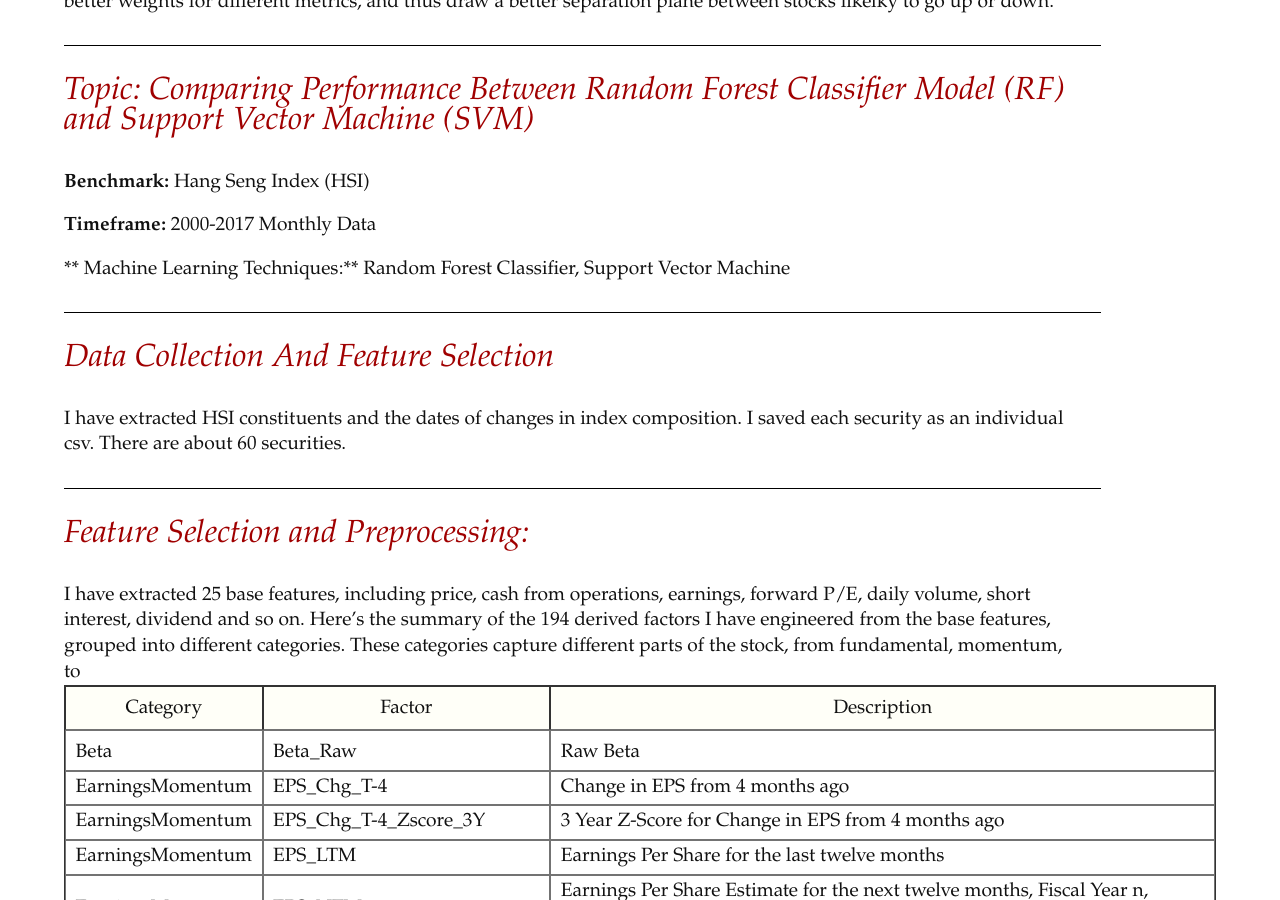
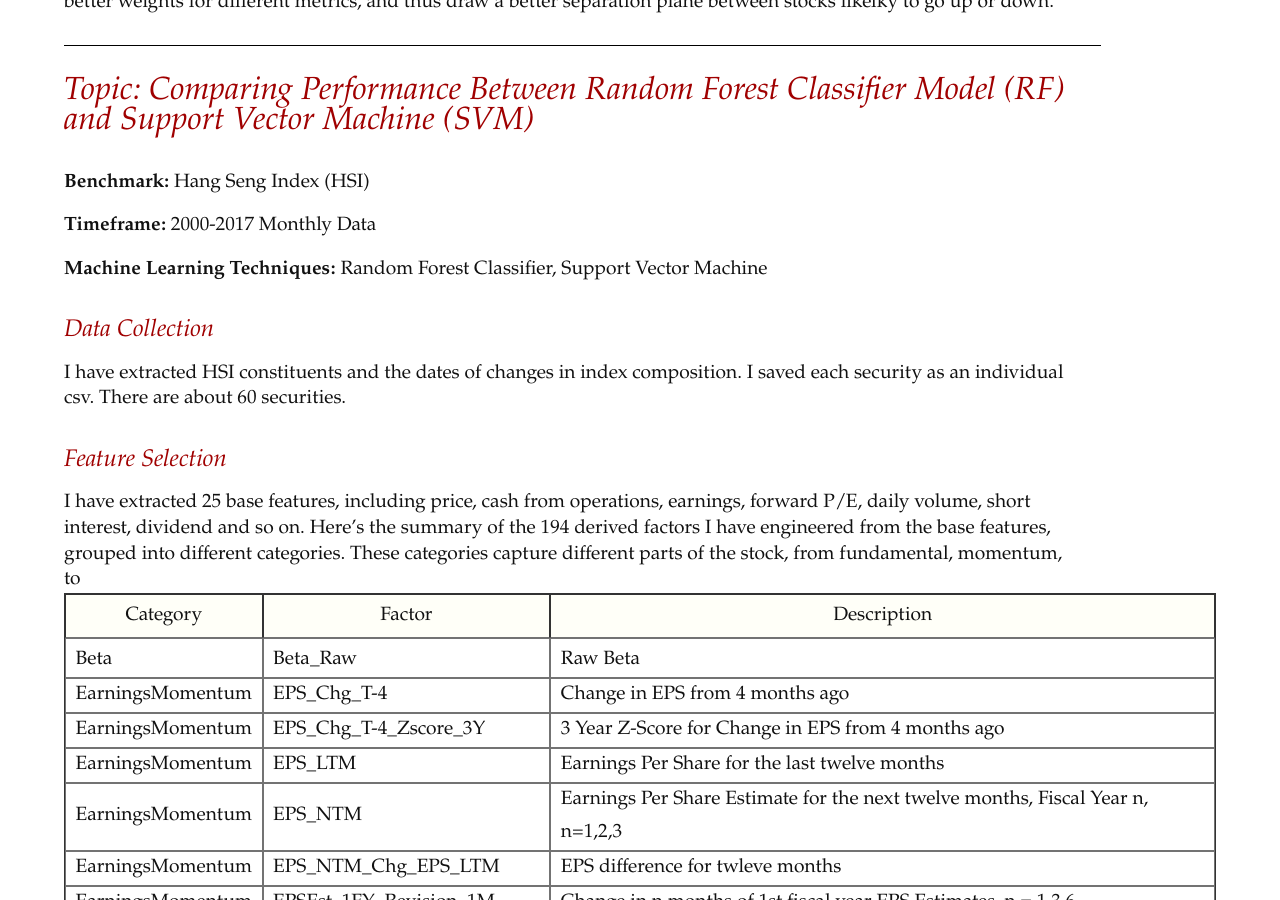
Before and after one commit to vionwinnie/old_website, a Jekyll site: the page built from starstockpicker.md, in a window 1280 px wide and 900 px high, scrolled down 409 px. Built offline with Jekyll 4.4.1, drawn with Linux system fonts in a browser that asks for light colours; nearby versions of some CDN libraries.

Commit message:
Update starstockpicker.md

```diff
--- a/starstockpicker.md
+++ b/starstockpicker.md
@@ -16,13 +16,14 @@
 
 **Timeframe:** 2000-2017 Monthly Data
 
-** Machine Learning Techniques:** Random Forest Classifier, Support Vector Machine
+**Machine Learning Techniques:** Random Forest Classifier, Support Vector Machine
 
-## Data Collection And Feature Selection
+
+### Data Collection
 
 I have extracted HSI constituents and the dates of changes in index composition. I saved each security as an individual csv. There are about 60 securities.
 
-## Feature Selection and Preprocessing:
+### Feature Selection
 
 I have extracted 25 base features, including price, cash from operations, earnings, forward P/E, daily volume, short interest, dividend and so on. Here's the summary of the 194 derived factors I have engineered from the base features, grouped into different categories. These categories capture different parts of the stock, from fundamental, momentum, to
 
```
